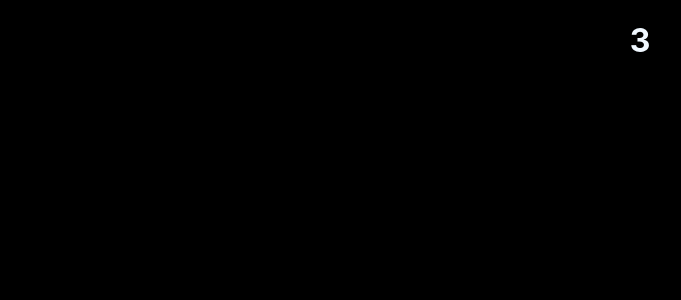
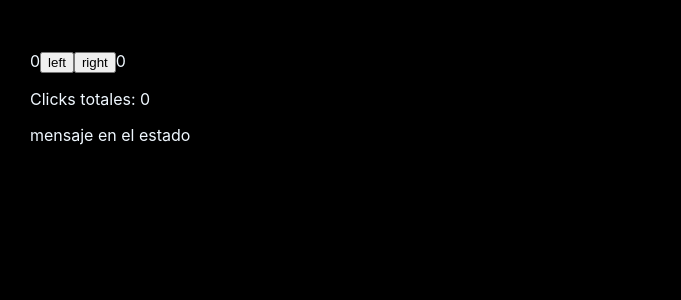
Before and after one commit to CodeByAxel/proyecto-react-01, a React (Create React App) app: page / in a window 1280 px wide. Shown: the top 300 px of the page, without its empty margins (0-681 px from the left). Built offline with nearby package versions, Linux system fonts and the light colour scheme.

Commit message:
Refactor Prueba component to manage multiple counters and update state on button clicks

```diff
--- a/src/index.css
+++ b/src/index.css
@@ -7,6 +7,7 @@ body {
   -moz-osx-font-smoothing: grayscale;
   background-color: black;
   color: aliceblue;
+  padding: 30px;
 }
 
 code {
--- a/src/index.js
+++ b/src/index.js
@@ -1,23 +1,49 @@
-import React from 'react';
+import React, {} from 'react';
 import ReactDOM from 'react-dom/client';
 import './index.css';
 import App from './App';
 import reportWebVitals from './reportWebVitals';
 import { useState } from 'react';
-function Prueba(props) {
-  const [contador, updateContador] = useState(0);
-  //const contador = useState(0)
-  //const contadorValue =  contador[0];
-  //const updateContador =  contador[1];
-  setInterval(()=>{
-    updateContador(contador + 1)
-  },2000)
+
+
+const Prueba = (props) => {
+
+
+  const[counters, setCounters] = useState({
+    left:0,
+    right:0,
+    clicks: 0,
+    mensaje:"mensaje en el estado"
+  })
+  const handleClickLeft = () =>{
+    const newSetCounters = {
+      ...counters,
+      left:counters.left + 1,
+      clicks:counters.clicks + 1
+    }
+    setCounters(newSetCounters)
+  }
+  const handleClickRight = () =>{
+    const newSetCounters1 = {
+      ...counters,
+      right:counters.right + 1,
+      clicks:counters.clicks + 1
+    }
+    setCounters(newSetCounters1)
+  }
 
   return (
-    <div className="App">
-     <h1>{contador}</h1>
+    <div>
+      {counters.left}
+      <button onClick={handleClickLeft}>left</button>
+      <button onClick={handleClickRight}>right</button>
+      {counters.right}
+      <p>Clicks totales: {counters.clicks}</p>
+      <p>{counters.mensaje}</p>
     </div>
-  );
+  )
+
+  ;
 }
 const root = ReactDOM.createRoot(document.getElementById('root'));
 root.render(
```
